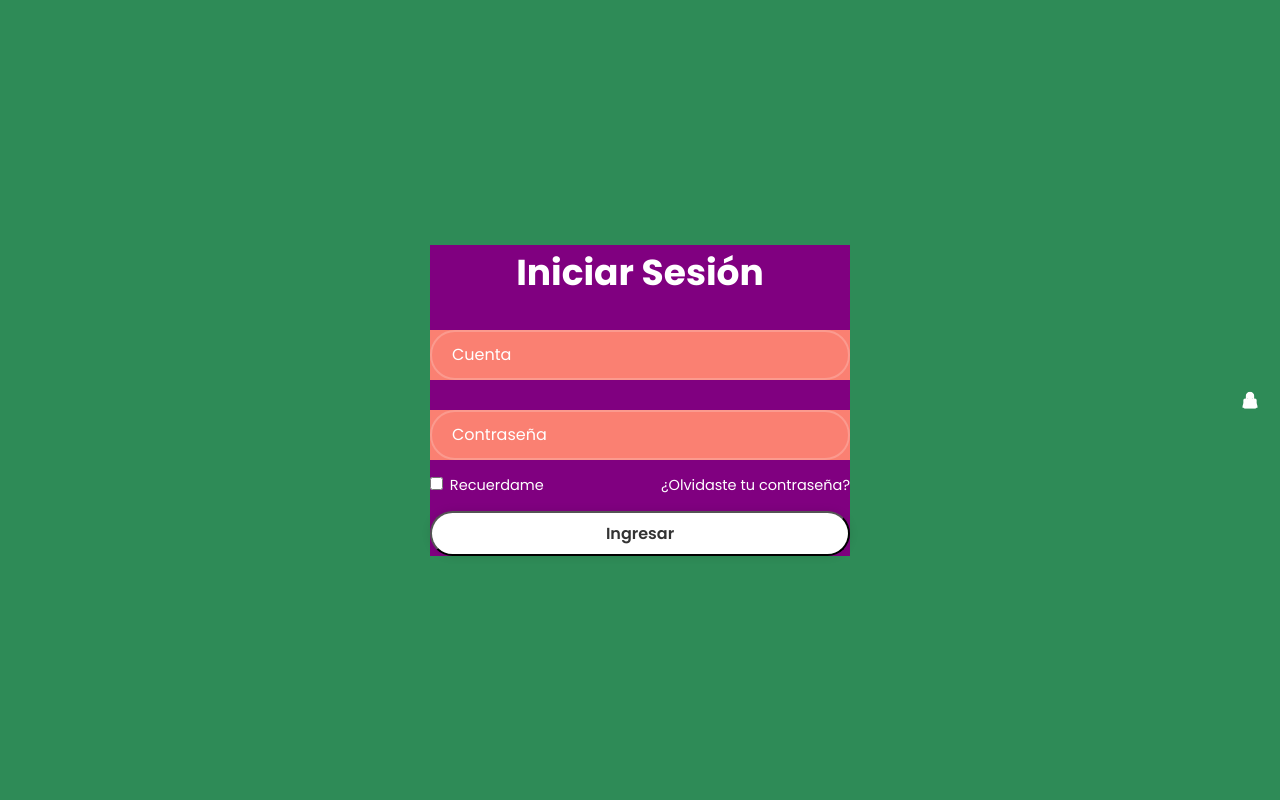
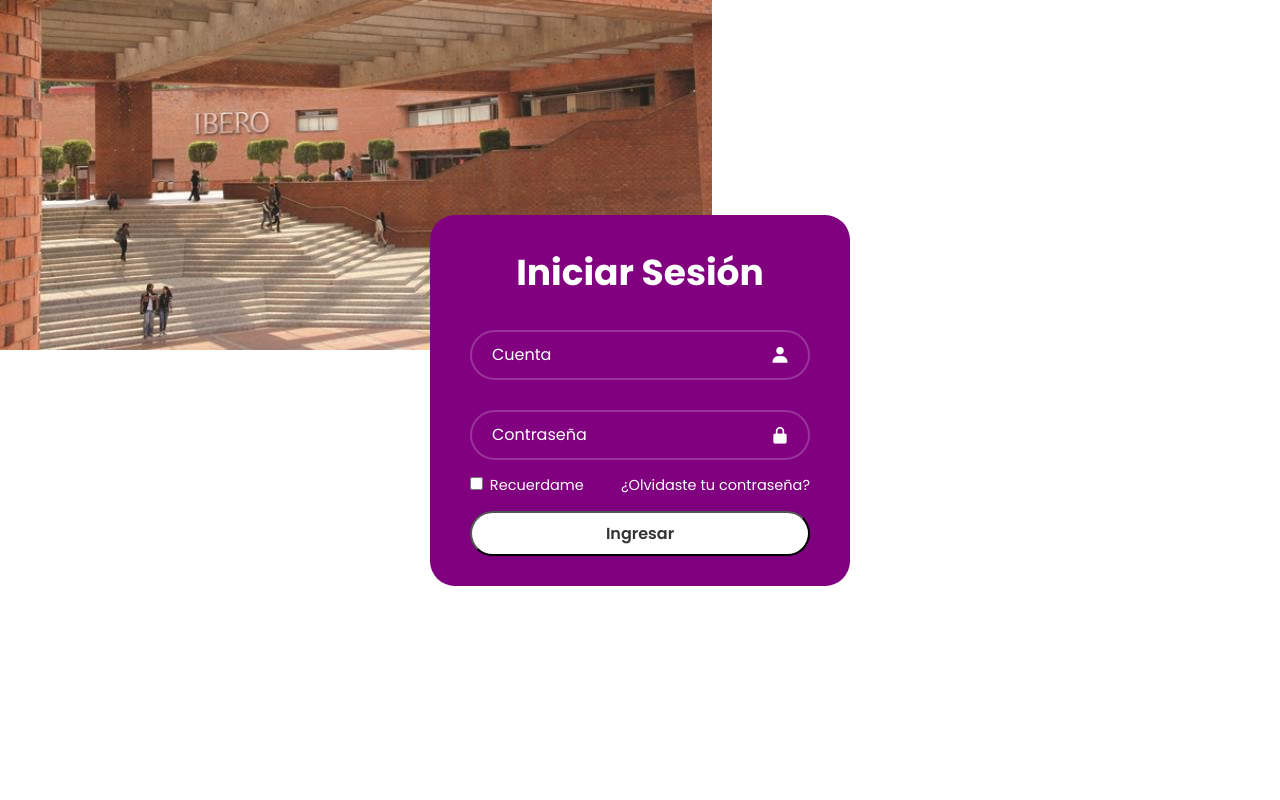
Before and after one commit to atommnava/Servicios-Escolares-V2, a Flask app: page /login in a window 1280 px wide. Run offline with Flask 3, Linux system fonts and the light colour scheme.

Commit message:
Interfaz Login

```diff
--- a/ibero/static/login_style.css
+++ b/ibero/static/login_style.css
@@ -12,13 +12,15 @@ body {
     justify-content: center;
     align-items: center;
     min-height: 100vh;
-    background: seagreen;
+    background: url('ibero_1.jpg') no-repeat;
 }
 
 .wrapper {
     width: 420px;
     background: purple;
     color: #fff;
+    border-radius: 25px;
+    padding: 30px 40px;
 }
 
 .wrapper h1 {
@@ -27,9 +29,9 @@ body {
 }
 
 .wrapper .input-box {
+    position: relative;
     width: 100%;
     height: 50px;
-    background: salmon;
     margin: 30px 0;
 }
 
```
Also changed, not shown: ibero/static/ibero_1.jpg (added).
